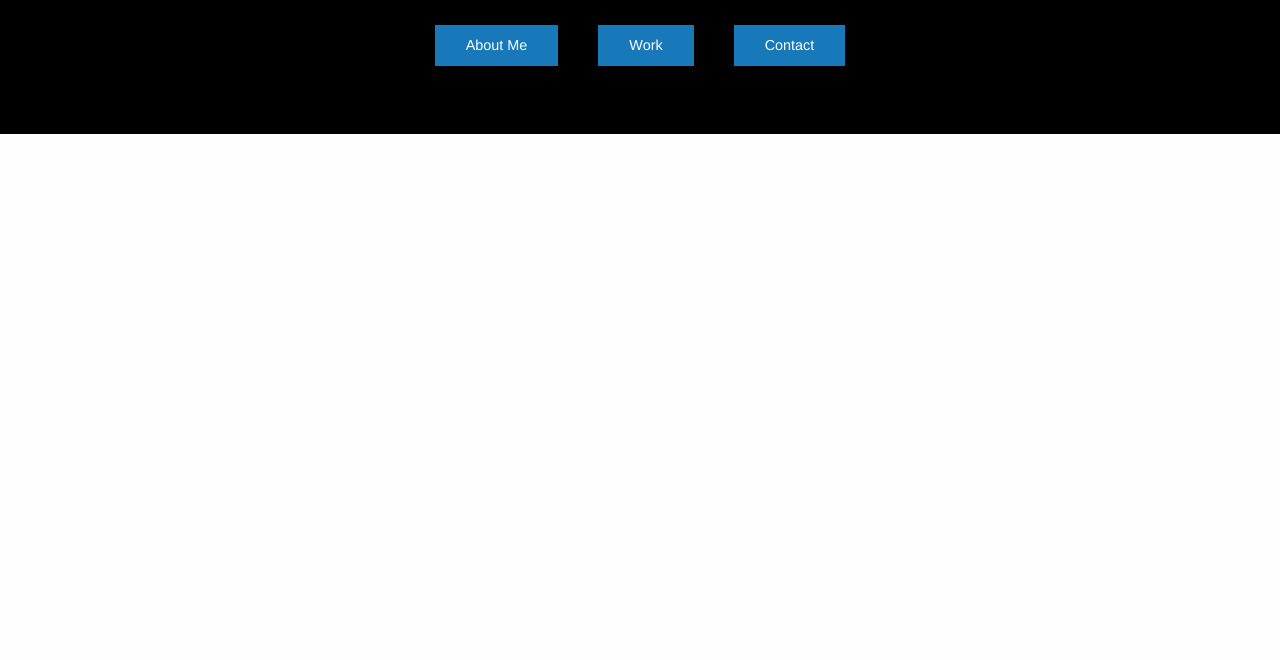
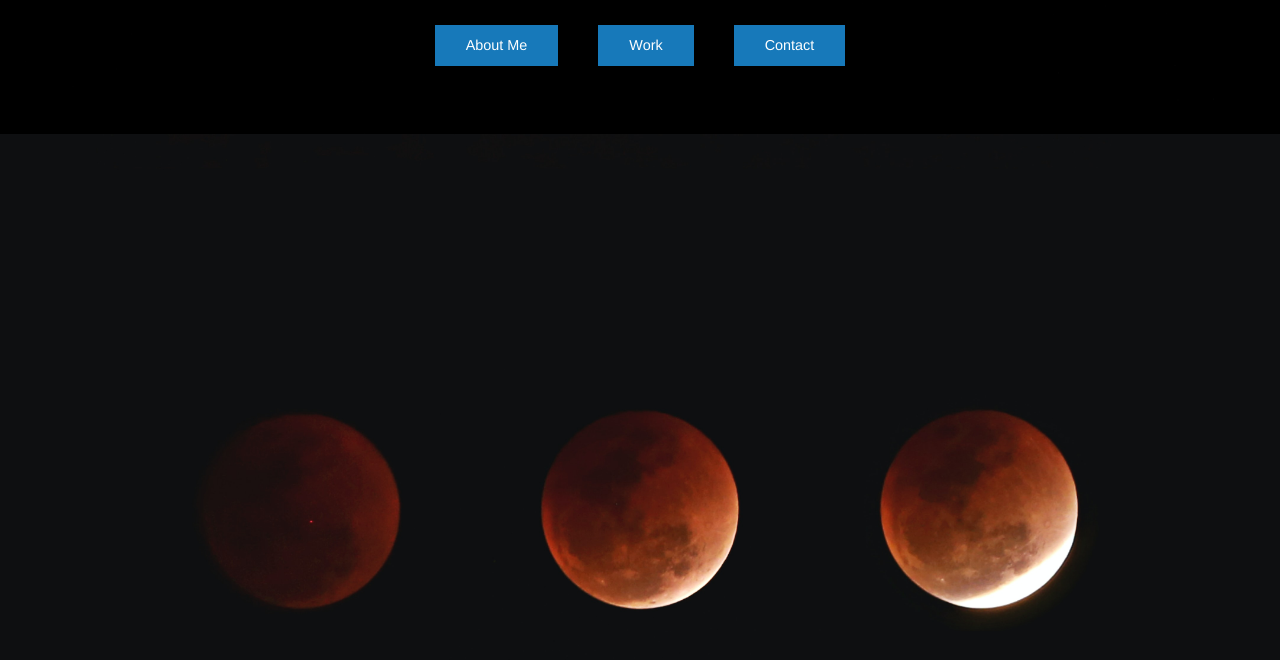
Before and after one commit to sawi4644/sawi4644.github.io, a plain HTML site: page index.html in a window 1280 px wide. Shown: the part 602-1262 px from the top of the page. Before the commit the page ends 800 px from the top, so only its background shows below. Drawn offline with nearby package versions, Linux system fonts and the light colour scheme.

Commit message:
updating portfolio with moons on main page

```diff
--- a/index.html
+++ b/index.html
@@ -29,11 +29,7 @@
         <li><a class="button" href="contact.html">Contact</a></li>
       </ul>
     </header>
-
-    <!-- header hero image -->
-    <!-- <div class="hero-section">
-    </div>
-    </div> -->
+    <!-- image found on unsplash.com-->
+<img src="Assets/images/3moon.jpg">
 </body>
-
 </html>
```
Lines whose indentation alone changed are shown as unchanged.
